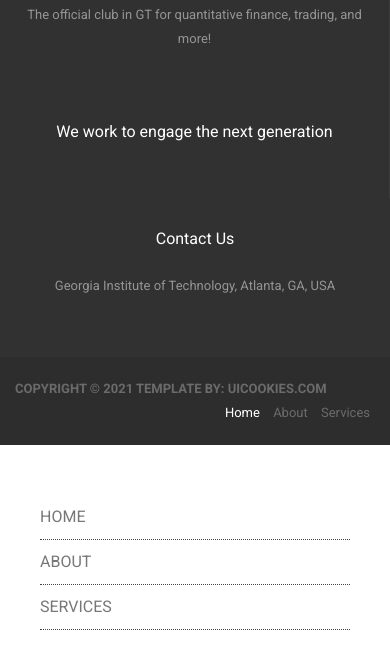
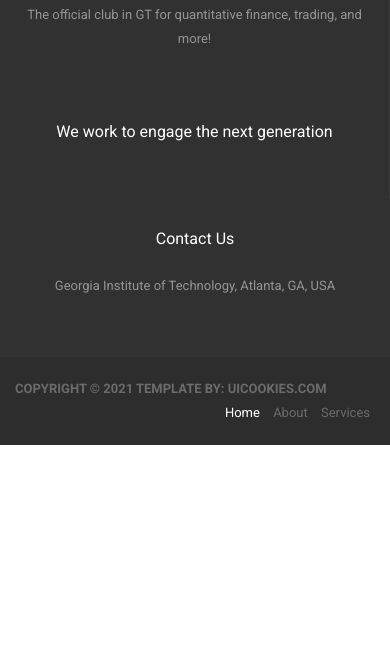
Before and after one commit to GT-Trading/website, a plain HTML site: page about.html in a window 390 px wide. Shown: the part 1882-2532 px from the top of the page. After the commit the page ends 2327 px from the top, so only its background shows below. Drawn offline with nearby package versions, Linux system fonts and the light colour scheme.

Commit message:
fix mobile menu

```diff
--- a/about.html
+++ b/about.html
@@ -245,20 +245,6 @@
 <!-- .content-wrapper -->
 </div>
 <!-- .offcanvas-pusher -->
-
-<div class="uc-mobile-menu uc-mobile-menu-effect">
-    <button type="button" class="close" aria-hidden="true" data-toggle="offcanvas"
-            id="uc-mobile-menu-close-btn">&times;</button>
-    <div>
-        <div>
-            <ul id="menu">
-                <li><a href="index.html">Home</a></li>
-                <li><a href="about.html">About</a></li>
-                <li><a href="services.html">Services</a></li>
-            </ul>
-        </div>
-    </div>
-</div>
 <!-- .uc-mobile-menu -->
 </div>
 <!-- #main-wrapper -->
```
Also changed, not shown: index.html (+0 -14 lines), services.html (+0 -14 lines).
